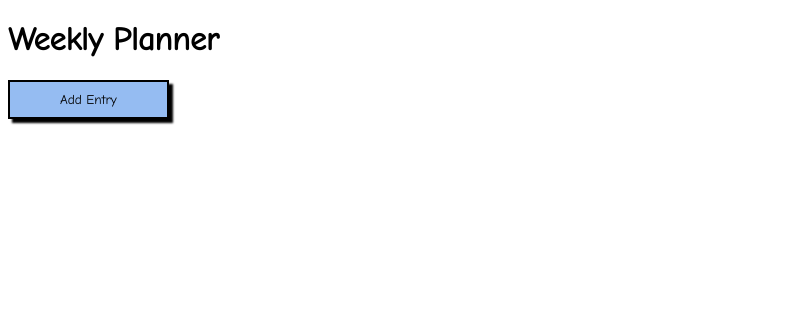
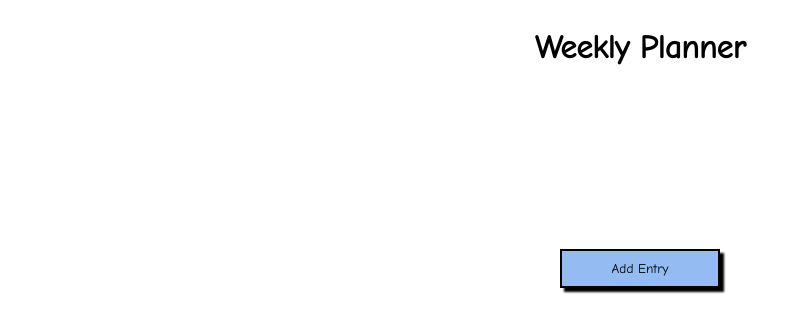
Before and after one commit to K-Bowler/week-planner, a website: page index.html in a window 1280 px wide. Shown: the whole page, without its empty margins (0-802 px from the left). Drawn offline with Linux system fonts and the light colour scheme.

Commit message:
started modal

```diff
--- a/index.html
+++ b/index.html
@@ -11,18 +11,24 @@
 </head>
 <body>
   <div class="container">
-    <div class="row">
-    <div class="modal-bg">
-      <div class="column-full">
-        <h1>Weekly Planner</h1>
+    <div class="row center-row">
+      <div class="modal-bg">
+        <div class="column-full">
+          <h1>Weekly Planner</h1>
+        </div>
       </div>
     </div>
-    </div>
-    <div class="row">
+    <div class="row center-row">
       <div class="column-full">
         <button class="button1">Add Entry</button>
       </div>
     </div>
+    <div class="row">
+      <div class="modal">
+        <div class="column-full"></div>
+      </div>
+    </div>
+
   </div>
   <script src="main.js"></script>
 </body>
--- a/styles.css
+++ b/styles.css
@@ -1,10 +1,28 @@
 * {
-  font-family: 'Comic Neue', sans-serif;
+  font-family: "Comic Neue", sans-serif;
 }
 
 .button1 {
   padding: 10px 50px;
-  background-color: #95BCF2;
+  background-color: #95bcf2;
   box-shadow: 4px 4px 2px black;
   border: 2px solid black;
+  margin-top: 100%;
 }
+
+.button1:hover {
+  cursor: pointer;
+}
+
+.container {
+  max-width: 600px;
+  margin: auto;
+}
+
+.row {
+  display: flex;
+}
+
+.center-row {
+  justify-content: center;
+}
```
